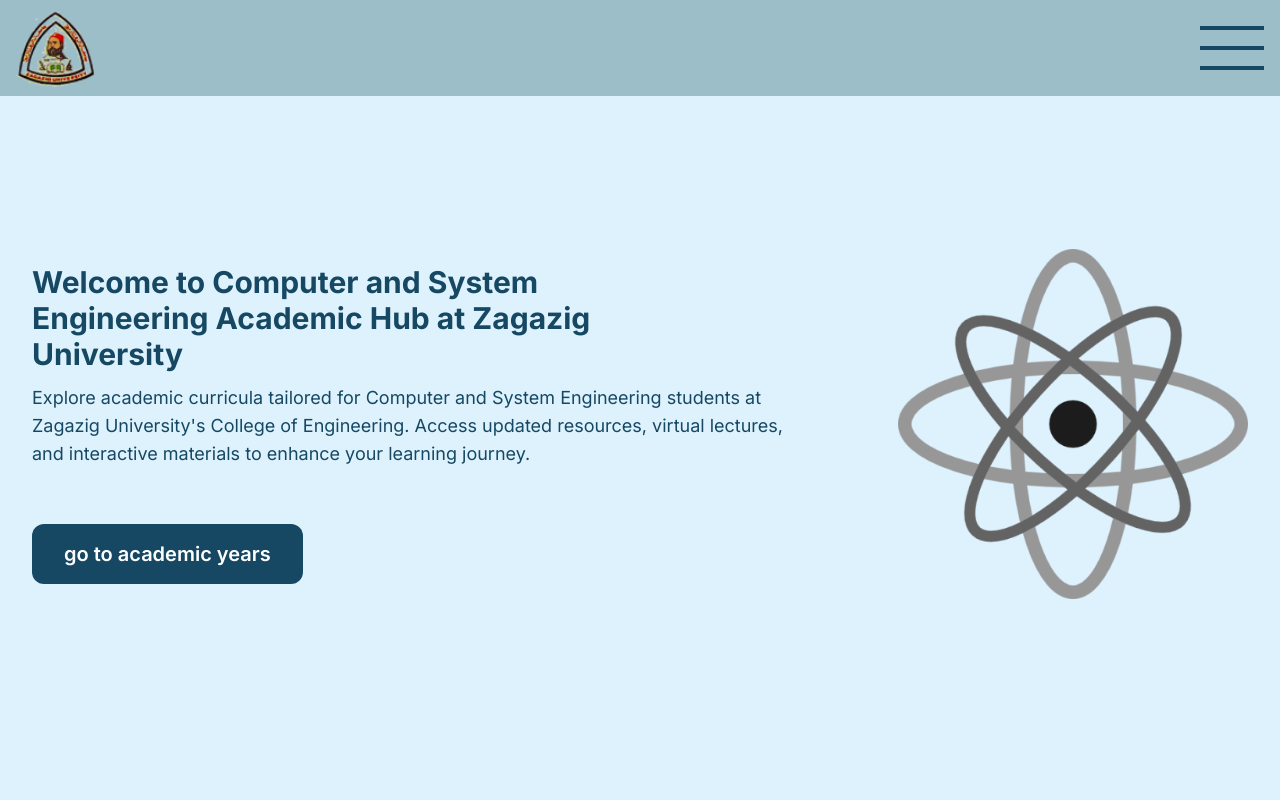
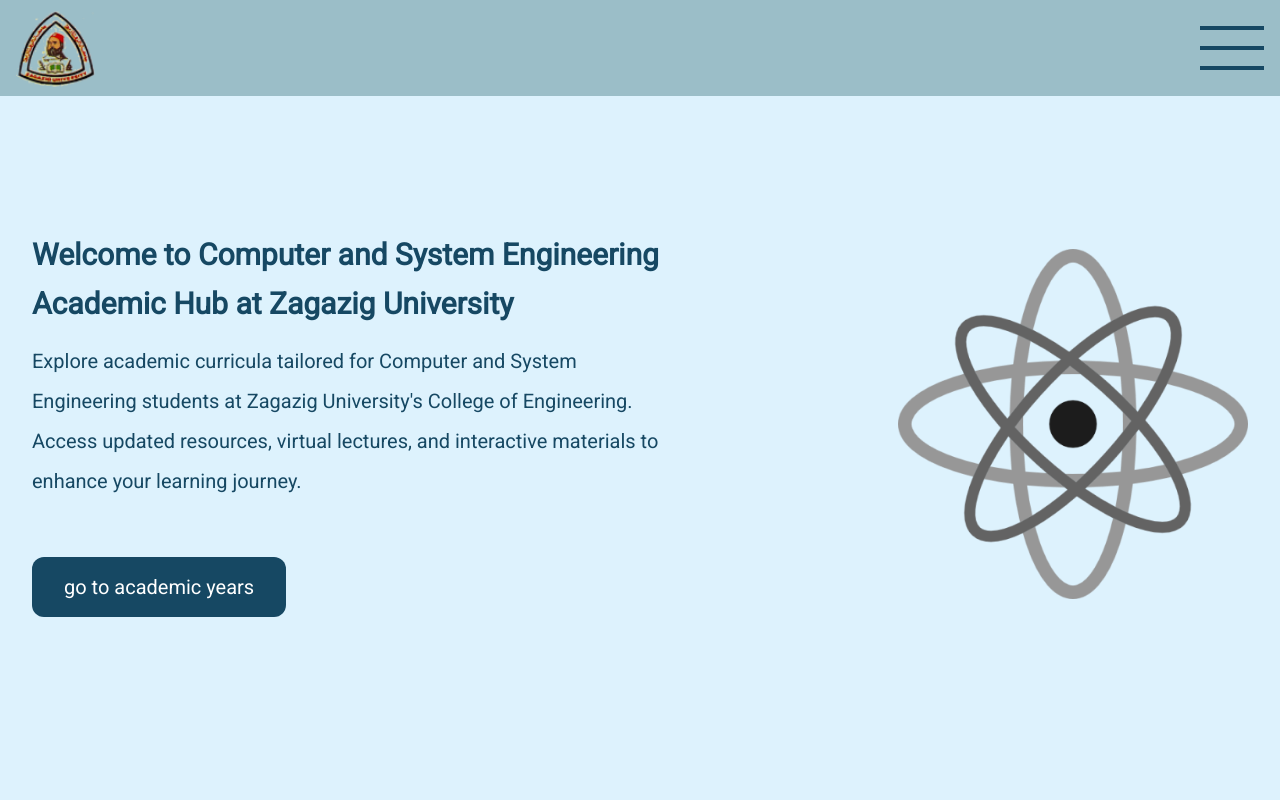
Before and after one commit to MahmoudKhalid22/college-site, a Next.js app: page / in a window 1280 px wide. Shown: the top 800 px of the page. Built offline with nearby package versions, Linux system fonts and the light colour scheme.

Commit message:
chore: add roboto font family

```diff
--- a/app/components/Footer.tsx
+++ b/app/components/Footer.tsx
@@ -5,13 +5,13 @@
   return (
     <div>
       <div className="flex items-center justify-around bg-[#164863] w-full h-[13rem]">
-        <a href="#home" className="text-[#ddf2fd] md:text-2xl font-semibold">
+        <a href="#home" className="text-[#ddf2fd] md:text-2xl">
           Home
         </a>
-        <a href="#service" className="text-[#ddf2fd] md:text-2xl font-semibold">
+        <a href="#service" className="text-[#ddf2fd] md:text-2xl">
           Service
         </a>
-        <a href="#years" className="text-[#ddf2fd] md:text-2xl font-semibold">
+        <a href="#years" className="text-[#ddf2fd] md:text-2xl">
           Year
         </a>
       </div>
--- a/app/components/Hero.tsx
+++ b/app/components/Hero.tsx
@@ -20,18 +20,18 @@
       </div>
       <div className="flex flex-col items-center justify-center text-center md:text-start md:justify-start md:items-start gap-14">
         <div className="flex flex-col gap-3">
-          <h1 className="text-lg md:text-3xl font-bold md:w-[650px] text-[#164863] leading-normal">
+          <h1 className="text-lg md:text-3xl font-bold md:w-[650px] text-[#164863] md:leading-relaxed">
             Welcome to Computer and System Engineering Academic Hub at Zagazig
             University
           </h1>
-          <p className="text-sm md:text-lg text-[#164863] md:w-[770px] leading-loose">
+          <p className="text-sm leading-loose md:text-xl md:leading-10 md:w-[650px] text-[#164863]">
             Explore academic curricula tailored for Computer and System
             Engineering students at Zagazig University&apos;s College of
             Engineering. Access updated resources, virtual lectures, and
             interactive materials to enhance your learning journey.
           </p>
         </div>
-        <button className="bg-[#164863] text-white md:font-semibold md:text-xl mx-auto md:mx-0  text-sm px-4 py-2 md:px-8 md:py-4 w-fit rounded-md md:rounded-xl hover:bg-[#0f3245] transition-colors duration-300">
+        <button className="bg-[#164863] text-white md:text-xl mx-auto md:mx-0  text-sm px-4 py-2 md:px-8 md:py-4 w-fit rounded-md md:rounded-xl hover:bg-[#0f3245] transition-colors duration-300">
           <a href="#years">go to academic years</a>
         </button>
       </div>
--- a/app/layout.tsx
+++ b/app/layout.tsx
@@ -1,11 +1,13 @@
 import type { Metadata } from "next";
-import { Inter } from "next/font/google";
+import { Inter, Roboto } from "next/font/google";
 import "./globals.css";
 import Navbar from "./components/Navbar";
 import { useState } from "react";
 import Footer from "./components/Footer";
 
 const inter = Inter({ subsets: ["latin"] });
+
+const roboto = Roboto({ subsets: ["latin"], weight: "400" });
 
 export const metadata: Metadata = {
   title: "Computer and System Engineering Academic",
@@ -20,7 +22,7 @@
 }>) {
   return (
     <html lang="en">
-      <body className={inter.className}>
+      <body className={roboto.className}>
         <Navbar />
         <main>{children}</main>
         <Footer />
--- a/package.json
+++ b/package.json
@@ -9,6 +9,7 @@
     "lint": "next lint"
   },
   "dependencies": {
+    "@next/font": "^14.1.0",
     "@types/react-scroll": "^1.8.10",
     "next": "14.1.0",
     "react": "^18",
```
Also changed, not shown: 1 other file (tests, documents, lock files or other folders).
